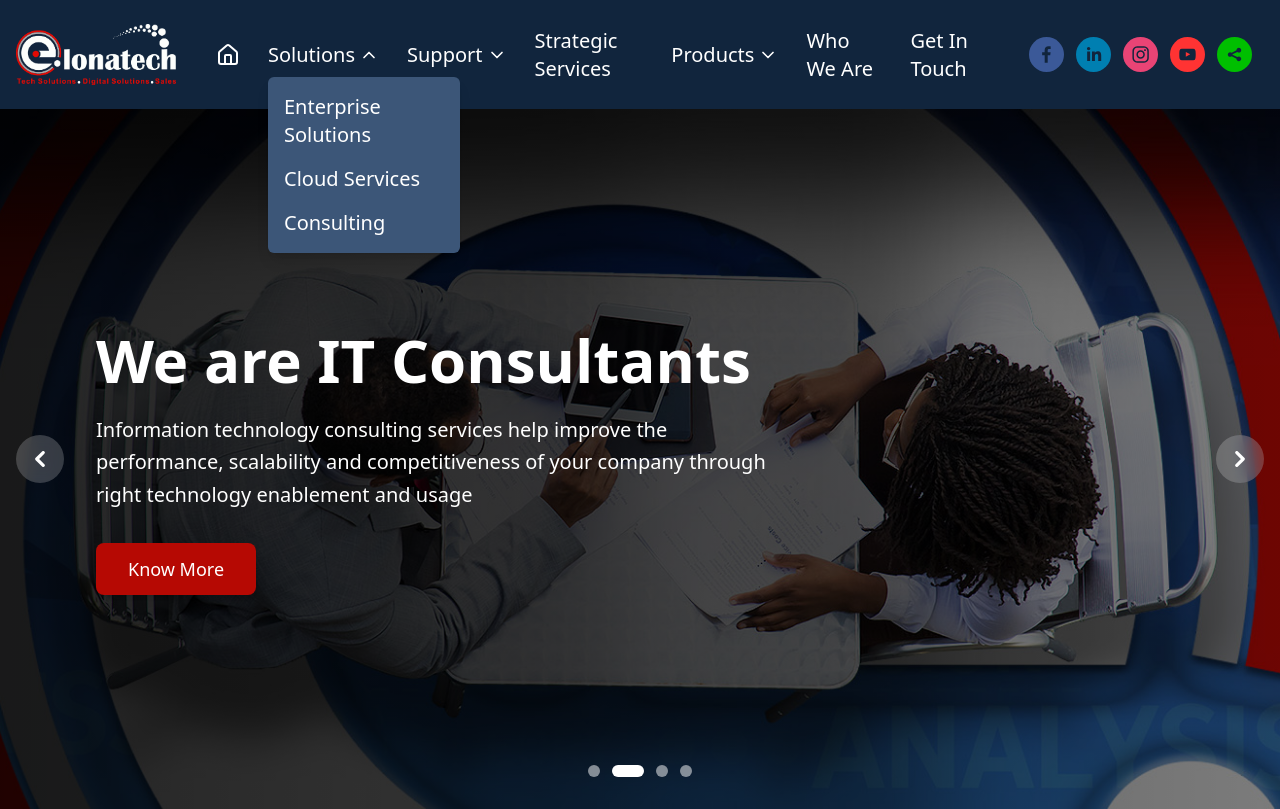
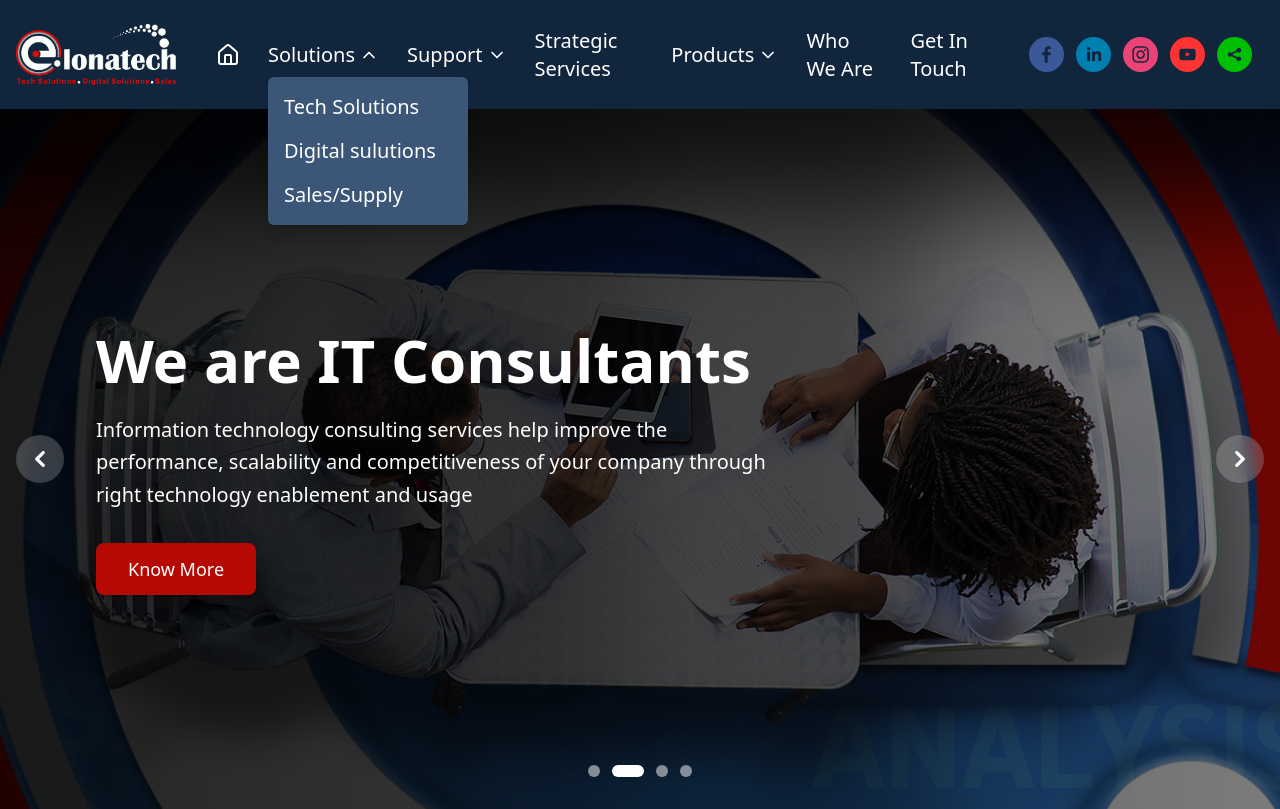
Before and after one commit to Elonatech-Projects/Official-website-clone, a Next.js app: page / in a window 1280 px wide. Both pictures are taken after a click on the button "Solutions". Built offline with nearby package versions, Linux system fonts and the light colour scheme.

Commit message:
add more options to nav links

```diff
--- a/src/components/NavbarMenu.tsx
+++ b/src/components/NavbarMenu.tsx
@@ -4,19 +4,22 @@ import Link from "next/link";
 // Define dropdown items
 const dropdownItems = {
   solutions: [
-    { name: "Enterprise Solutions", href: "#" },
-    { name: "Cloud Services", href: "#" },
-    { name: "Consulting", href: "#" },
+    { name: "Tech Solutions", href: "#" },
+    { name: "Digital sulutions", href: "#" },
+    { name: "Sales/Supply", href: "#" },
   ],
   products: [
-    { name: "Software", href: "#" },
-    { name: "Hardware", href: "#" },
-    { name: "Accessories", href: "#" },
+    { name: "Shop", href: "#" },
+    { name: "Computers", href: "#" },
+    { name: "Printers", href: "#" },
+    { name: "Office Equipments", href: "#" },
+    { name: "POS Systems", href: "#" },
+    { name: "Network Devices", href: "#" },
   ],
   support: [
-    { name: "Documentation", href: "#" },
-    { name: "Tutorials", href: "#" },
-    { name: "Contact Support", href: "#" },
+    { name: "Technical support", href: "#" },
+    { name: "Network support", href: "#" },
+    { name: "Remote Support", href: "#" },
   ],
 };
 
@@ -51,7 +54,7 @@ const NavbarMenu = ({
       </button>
 
       {openDropdown === title && (
-        <div className="absolute top-full left-0 mt-2 w-48 bg-[#3c5678] rounded-md shadow-lg py-2 z-50">
+        <div className="absolute top-full left-0 mt-2 w-50 bg-[#3c5678] rounded-md shadow-lg py-2 z-50">
           {items.map((item, index) => (
             <Link
               key={index}
```
